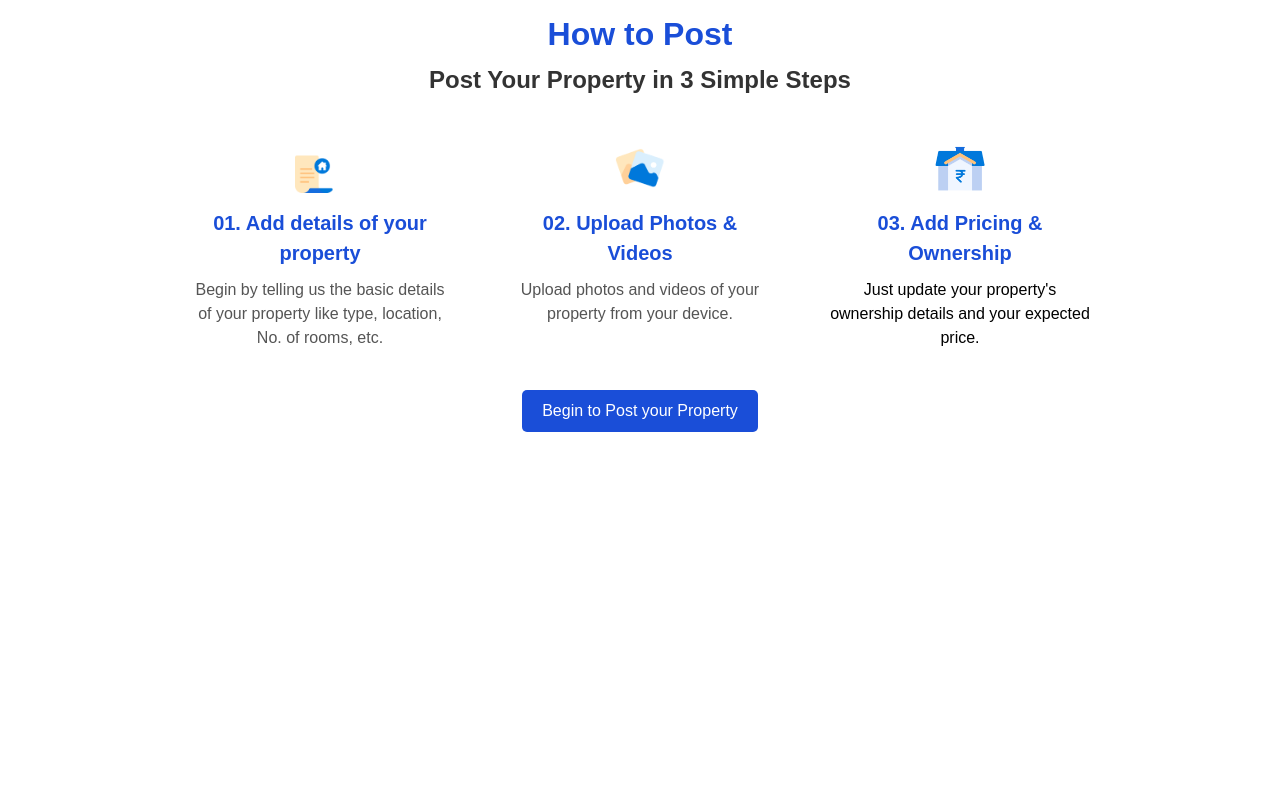
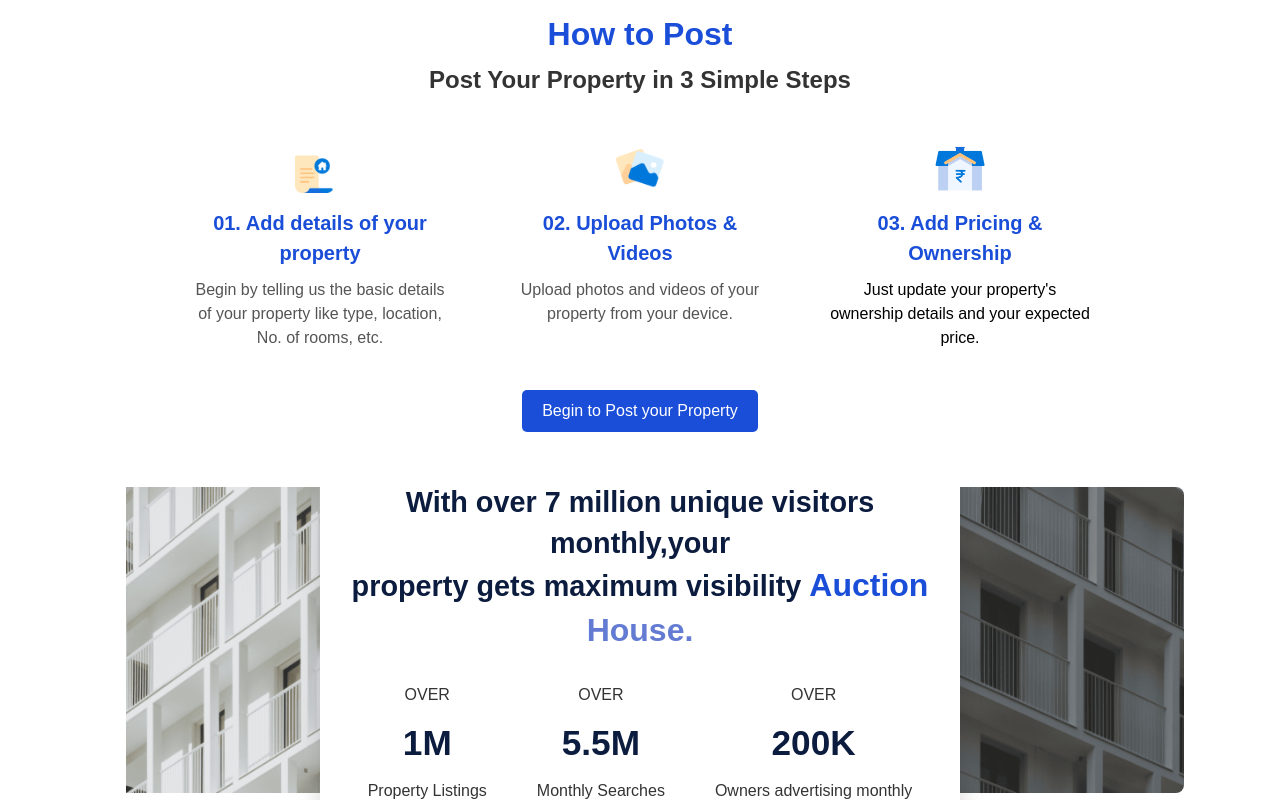
Before and after one commit to Yash990-bit/EstateEdge, a React (Vite) app: page /sell in a window 1280 px wide. Shown: the part 964-1764 px from the top of the page. Before the commit the page ends 1436 px from the top, so only its background shows below. Built offline with nearby package versions, Linux system fonts and the light colour scheme.

Commit message:
add next section with image

```diff
--- a/src/assets/components/Sell.css
+++ b/src/assets/components/Sell.css
@@ -201,3 +201,64 @@ h2 {
   .begin-btn:hover {
     background-color: #0f3db5;
   }
+
+  .sell-image {
+    position: relative;
+    text-align: center;
+  }
+
+  .admir-image {
+    width: 85%;
+    height: 40%;
+    padding-left: 30px;
+    border-radius: 8px;
+    object-fit: cover;
+
+  }
+
+  .stats-block {
+    position: absolute;
+    top: 50%;
+    left: 50%;
+    transform: translate(-50%, -50%);
+    background: white;
+    padding: 40px 30px;
+    border-radius: 12px;
+    box-shadow: 0 5px 25px rgba(0,0,0,0.15);
+    text-align: center;
+    max-width: 80%;
+  }
+
+  .stats-block h2 {
+    font-size: 1.8rem;
+    color: #0b1c3f;
+    font-weight: 700;
+    margin-bottom: 30px;
+  }
+
+  .stats {
+    display: flex;
+    justify-content: center;
+    gap: 50px;
+    flex-wrap: wrap;
+  }
+
+  .stat {
+    text-align: center;
+  }
+
+  .stat-over {
+    font-size: 0.9rem;
+    color:#1a4ed8;
+  }
+
+  .stat h3 {
+    font-size: 2.2rem;
+    color: #0b1c3f;
+    margin: 10px 0;
+  }
+
+  .stat p {
+    font-size: 1rem;
+    color: #333;
+  }
--- a/src/assets/components/Sell.jsx
+++ b/src/assets/components/Sell.jsx
@@ -4,6 +4,7 @@ import propertyImage from '../../assets/sell/property.png';
 import docs from '../../assets/sell/docs.png';
 import house from '../../assets/sell/house.png';
 import pos from '../../assets/sell/pos.png';
+import admir from '../../assets/sell/admir.png';
 
 function Sell() {
   const scrollToForm = () => {
@@ -70,6 +71,30 @@ function Sell() {
         </div>
         <button className="begin-btn" onClick={scrollToForm}>Begin to Post your Property</button>
       </div>
+
+      <div className="sell-image">
+        <img src={admir} alt="Admir" className="admir-image" />
+        <div className="stats-block">
+      <h2>With over 7 million unique visitors monthly,your<br/> property gets maximum visibility <span className="highlight-auction">Auction</span> <span className="highlight-house">House.</span></h2>
+      <div className="stats">
+        <div className="stat">
+          <p className="stat-over">OVER</p>
+          <h3>1M</h3>
+          <p>Property Listings</p>
+        </div>
+        <div className="stat">
+          <p className="stat-over">OVER</p>
+          <h3>5.5M</h3>
+          <p>Monthly Searches</p>
+        </div>
+        <div className="stat">
+          <p className="stat-over">OVER</p>
+          <h3>200K</h3>
+          <p>Owners advertising monthly</p>
+        </div>
+      </div>
+      </div>
+      </div>
     </>
   );
 }
```
Also changed, not shown: src/assets/sell/admir.png (added).
